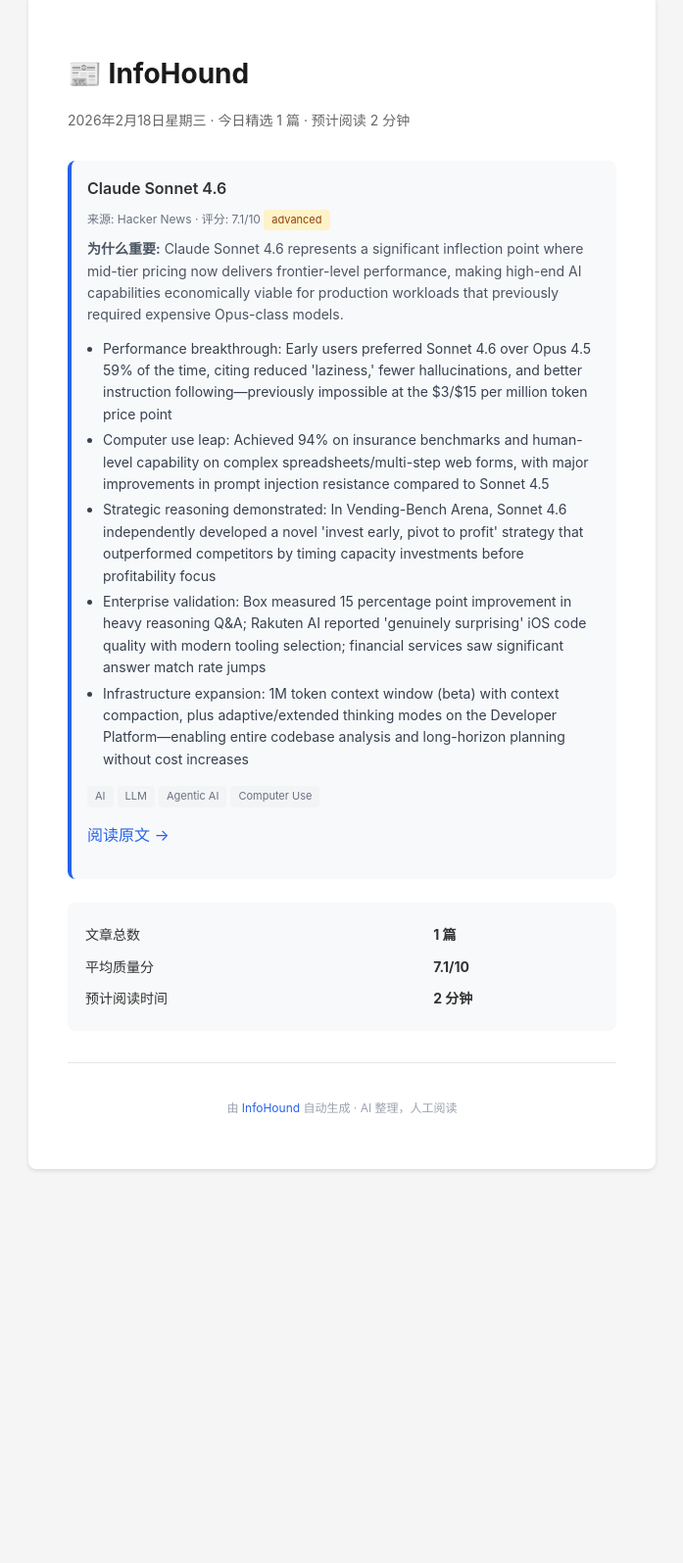
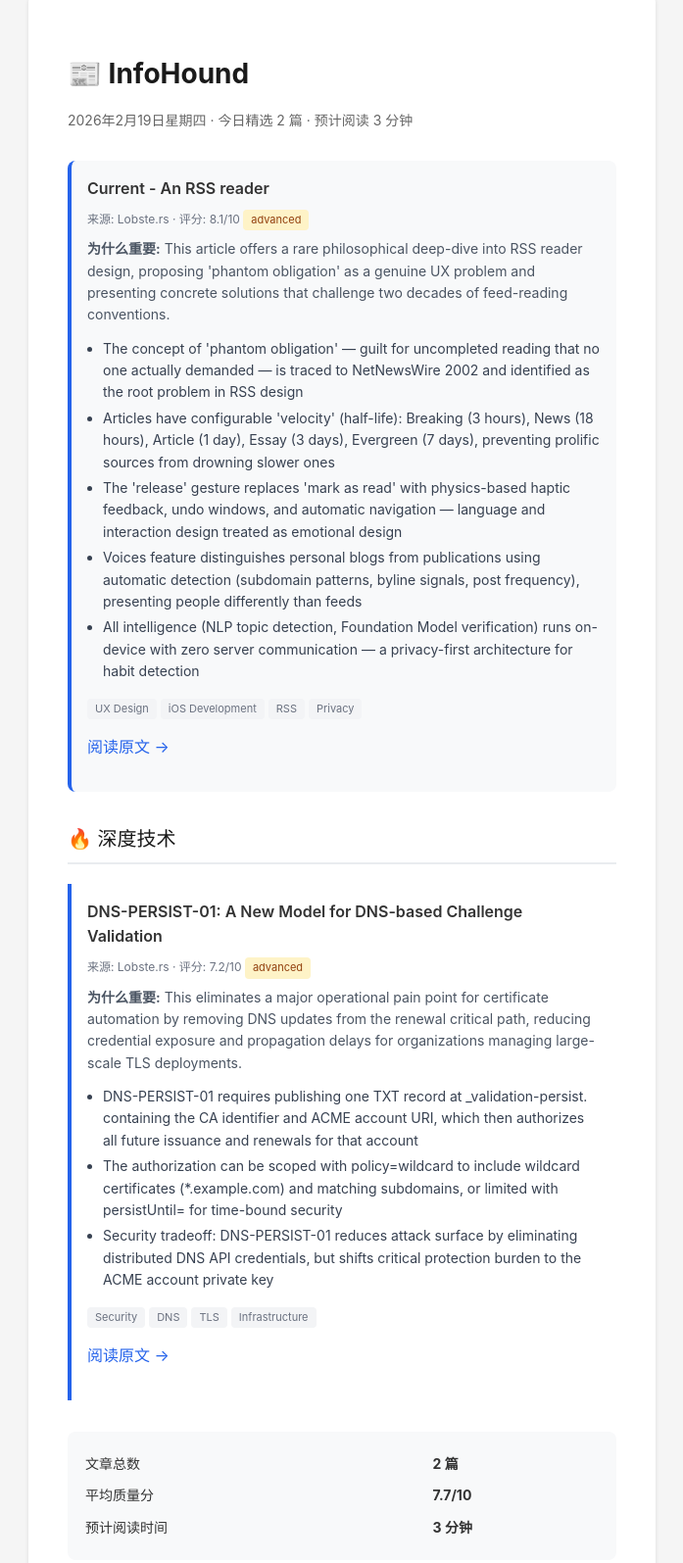
Before and after one commit to Frank-whw/InfoHound, a plain HTML site: page index.html in a window 1280 px wide. Shown: the part 26-1621 px from the top of the page at 98% size, without its empty margins (291-988 px from the left). Before the commit the page ends 1239 px from the top, so only its background shows below. Drawn offline with Linux system fonts and the light colour scheme.

Commit message:
deploy: 7818e4fb0d9b176693b74f55736f797b4fd8d066

```diff
--- a/index.html
+++ b/index.html
@@ -3,7 +3,7 @@
 <head>
   <meta charset="UTF-8">
   <meta name="viewport" content="width=device-width, initial-scale=1.0">
-  <title>InfoHound - 2026年2月18日星期三</title>
+  <title>InfoHound - 2026年2月19日星期四</title>
   <style>
     * { box-sizing: border-box; }
     body {
@@ -57,28 +57,44 @@
 <body>
   <div class="container">
     <h1>📰 InfoHound</h1>
-    <p class="subtitle">2026年2月18日星期三 · 今日精选 1 篇 · 预计阅读 2 分钟</p>
+    <p class="subtitle">2026年2月19日星期四 · 今日精选 2 篇 · 预计阅读 3 分钟</p>
 
 
     <div class="headline article tech-deep">
-      <div class="article-title">Claude Sonnet 4.6</div>
-      <div class="article-meta">来源: Hacker News · 评分: 7.1/10 <span class="level-badge level-advanced">advanced</span></div>
-      <div class="article-summary"><strong>为什么重要:</strong> Claude Sonnet 4.6 represents a significant inflection point where mid-tier pricing now delivers frontier-level performance, making high-end AI capabilities economically viable for production workloads that previously required expensive Opus-class models.</div>
+      <div class="article-title">Current - An RSS reader</div>
+      <div class="article-meta">来源: Lobste.rs · 评分: 8.1/10 <span class="level-badge level-advanced">advanced</span></div>
+      <div class="article-summary"><strong>为什么重要:</strong> This article offers a rare philosophical deep-dive into RSS reader design, proposing 'phantom obligation' as a genuine UX problem and presenting concrete solutions that challenge two decades of feed-reading conventions.</div>
       <ul class="key-points">
-        <li>Performance breakthrough: Early users preferred Sonnet 4.6 over Opus 4.5 59% of the time, citing reduced 'laziness,' fewer hallucinations, and better instruction following—previously impossible at the $3/$15 per million token price point</li><li>Computer use leap: Achieved 94% on insurance benchmarks and human-level capability on complex spreadsheets/multi-step web forms, with major improvements in prompt injection resistance compared to Sonnet 4.5</li><li>Strategic reasoning demonstrated: In Vending-Bench Arena, Sonnet 4.6 independently developed a novel 'invest early, pivot to profit' strategy that outperformed competitors by timing capacity investments before profitability focus</li><li>Enterprise validation: Box measured 15 percentage point improvement in heavy reasoning Q&A; Rakuten AI reported 'genuinely surprising' iOS code quality with modern tooling selection; financial services saw significant answer match rate jumps</li><li>Infrastructure expansion: 1M token context window (beta) with context compaction, plus adaptive/extended thinking modes on the Developer Platform—enabling entire codebase analysis and long-horizon planning without cost increases</li>
+        <li>The concept of 'phantom obligation' — guilt for uncompleted reading that no one actually demanded — is traced to NetNewsWire 2002 and identified as the root problem in RSS design</li><li>Articles have configurable 'velocity' (half-life): Breaking (3 hours), News (18 hours), Article (1 day), Essay (3 days), Evergreen (7 days), preventing prolific sources from drowning slower ones</li><li>The 'release' gesture replaces 'mark as read' with physics-based haptic feedback, undo windows, and automatic navigation — language and interaction design treated as emotional design</li><li>Voices feature distinguishes personal blogs from publications using automatic detection (subdomain patterns, byline signals, post frequency), presenting people differently than feeds</li><li>All intelligence (NLP topic detection, Foundation Model verification) runs on-device with zero server communication — a privacy-first architecture for habit detection</li>
       </ul>
-      <div class="tags"><span class="tag">AI</span><span class="tag">LLM</span><span class="tag">Agentic AI</span><span class="tag">Computer Use</span></div>
-      <p><a href="https://www.anthropic.com/news/claude-sonnet-4-6" target="_blank">阅读原文 →</a></p>
+      <div class="tags"><span class="tag">UX Design</span><span class="tag">iOS Development</span><span class="tag">RSS</span><span class="tag">Privacy</span></div>
+      <p><a href="https://www.terrygodier.com/current" target="_blank">阅读原文 →</a></p>
     </div>
 
 
 
+    <div class="section">
+      <div class="section-title">🔥 深度技术</div>
+
+    <div class="article tech-deep">
+      <div class="article-title">DNS-PERSIST-01: A New Model for DNS-based Challenge Validation</div>
+      <div class="article-meta">来源: Lobste.rs · 评分: 7.2/10 <span class="level-badge level-advanced">advanced</span></div>
+      <div class="article-summary"><strong>为什么重要:</strong> This eliminates a major operational pain point for certificate automation by removing DNS updates from the renewal critical path, reducing credential exposure and propagation delays for organizations managing large-scale TLS deployments.</div>
+      <ul class="key-points">
+        <li>DNS-PERSIST-01 requires publishing one TXT record at _validation-persist.<domain> containing the CA identifier and ACME account URI, which then authorizes all future issuance and renewals for that account</li><li>The authorization can be scoped with policy=wildcard to include wildcard certificates (*.example.com) and matching subdomains, or limited with persistUntil=<unix_timestamp> for time-bound security</li><li>Security tradeoff: DNS-PERSIST-01 reduces attack surface by eliminating distributed DNS API credentials, but shifts critical protection burden to the ACME account private key</li>
+      </ul>
+      <div class="tags"><span class="tag">Security</span><span class="tag">DNS</span><span class="tag">TLS</span><span class="tag">Infrastructure</span></div>
+      <p><a href="https://letsencrypt.org/2026/02/18/dns-persist-01.html" target="_blank">阅读原文 →</a></p>
+    </div>
+
+    </div>
+
 
     <div class="stats">
       <table>
-        <tr><td>文章总数</td><td><strong>1 篇</strong></td></tr>
-        <tr><td>平均质量分</td><td><strong>7.1/10</strong></td></tr>
-        <tr><td>预计阅读时间</td><td><strong>2 分钟</strong></td></tr>
+        <tr><td>文章总数</td><td><strong>2 篇</strong></td></tr>
+        <tr><td>平均质量分</td><td><strong>7.7/10</strong></td></tr>
+        <tr><td>预计阅读时间</td><td><strong>3 分钟</strong></td></tr>
       </table>
     </div>
 
```
Also changed, not shown: 2026-02-18.md (deleted, +0 -46 lines), 2026-02-19.md (added, +59 -0 lines).
